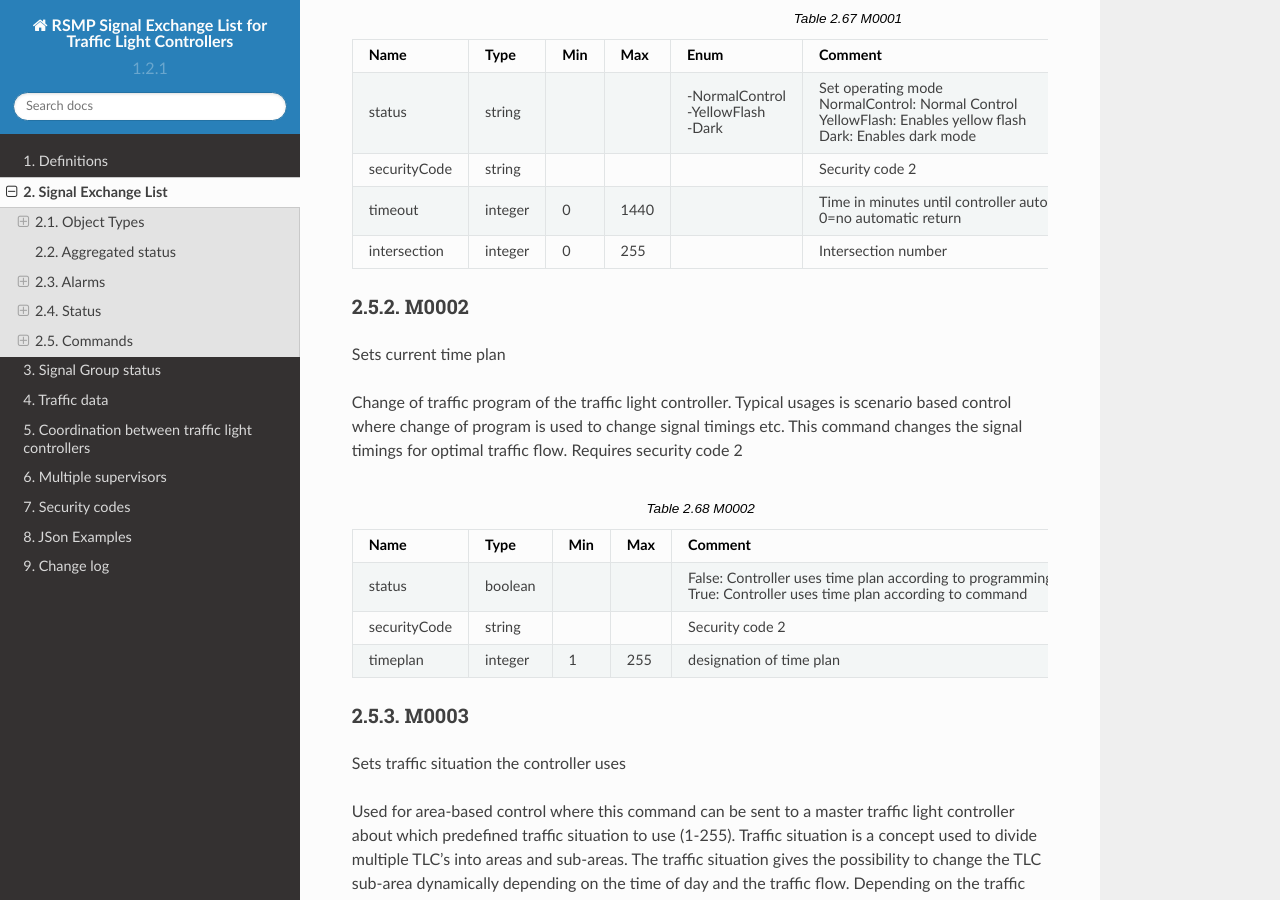
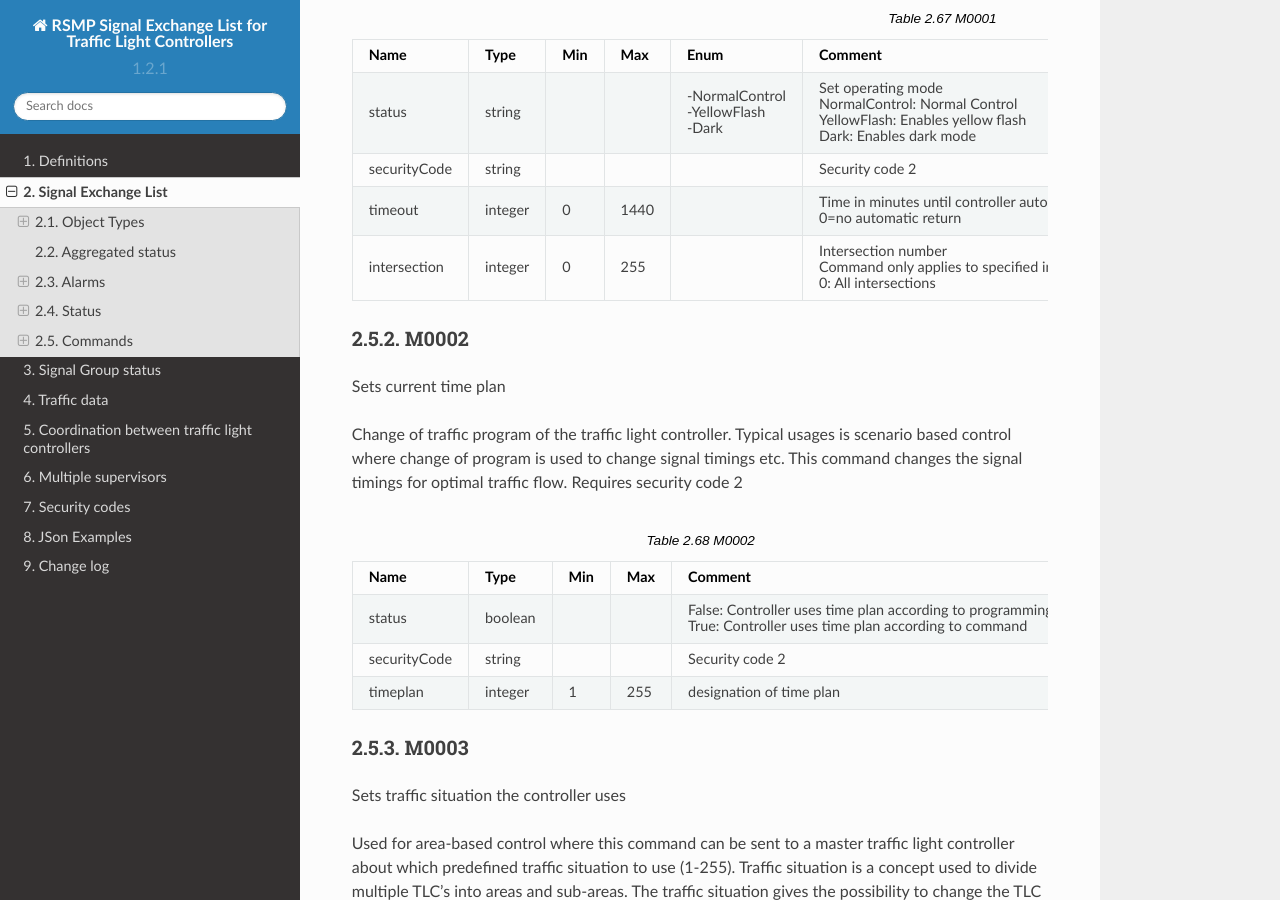
Before and after one commit to rsmp-nordic/rsmp_sxl_traffic_lights, a Sphinx documentation site: the page built from source/sxl_traffic_light_controller.rst, in a window 1280 px wide and 900 px high, scrolled down 32676 px. Built offline with Sphinx 7.4.7 and the Read the Docs theme 2.0.0, drawn with Linux system fonts in a browser that asks for light colours.

```diff
--- a/source/sxl_traffic_light_controller.rst
+++ b/source/sxl_traffic_light_controller.rst
@@ -2143,9 +2143,9 @@ Requires security code 2.
    :class: longtable
 
 
-   ============  =======  =====  =====  ===================  ===========================================================================================
+   ============  =======  =====  =====  ===================  =======================================================================================================================
    Name          Type     Min    Max    Enum                 Comment
-   ============  =======  =====  =====  ===================  ===========================================================================================
+   ============  =======  =====  =====  ===================  =======================================================================================================================
    status        string                 -NormalControl |br|  Set operating mode |br|
                                         -YellowFlash |br|    NormalControl: Normal Control |br|
                                         -Dark                YellowFlash: Enables yellow flash |br|
@@ -2153,8 +2153,10 @@ Requires security code 2.
    securityCode  string                                      Security code 2
    timeout       integer  0      1440                        Time in minutes until controller automatically reverts to previous functional position |br|
                                                              0=no automatic return
-   intersection  integer  0      255                         Intersection number
-   ============  =======  =====  =====  ===================  ===========================================================================================
+   intersection  integer  0      255                         Intersection number |br|
+                                                             Command only applies to specified intersection. Other intersections remains in their respective operating mode(s). |br|
+                                                             0: All intersections
+   ============  =======  =====  =====  ===================  =======================================================================================================================
 
 
 M0002
```
